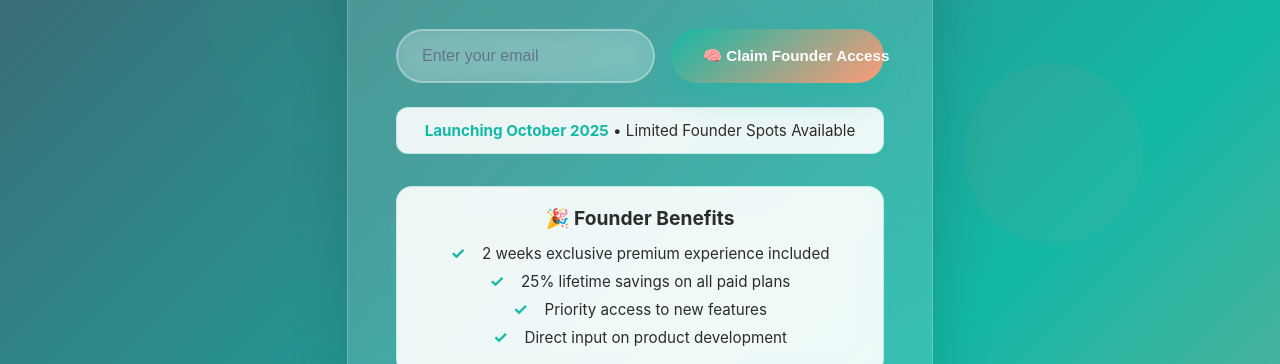
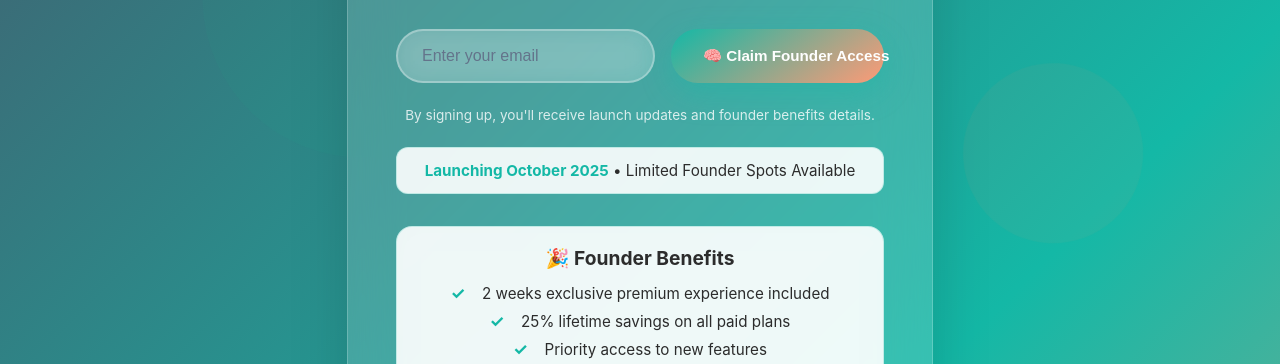
Before and after one commit to Mechanical-Reservoir-Engineer/togetherinsync-coming-soon, a plain HTML site: page index.html in a window 1280 px wide. Shown: the part 424-788 px from the top of the page. Drawn offline with Linux system fonts and the light colour scheme.

```diff
--- a/index.html
+++ b/index.html
@@ -459,6 +459,10 @@
                 </button>
             </form>
 
+            <p style="font-size: 0.85rem; color: rgba(255, 255, 255, 0.8); text-align: center; margin-top: 1rem;">
+                By signing up, you'll receive launch updates and founder benefits details.
+            </p>
+
             <div class="launch-badge">
                 <strong>Launching October 2025</strong> • Limited Founder Spots Available
             </div>
```
